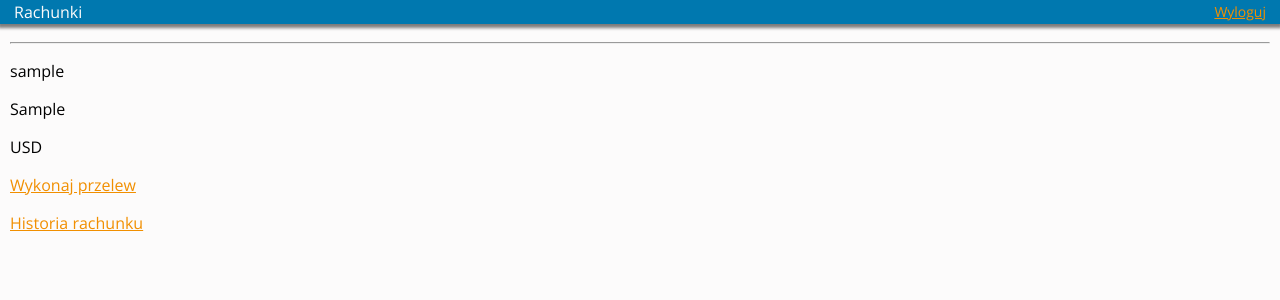
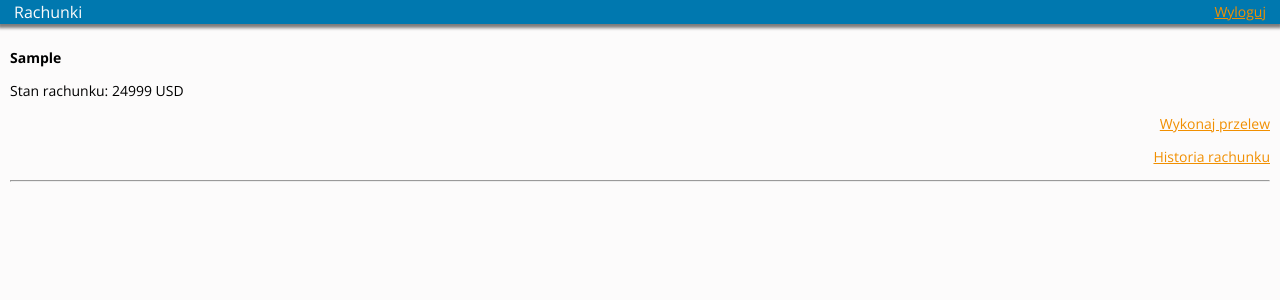
Before and after one commit to dineshmetkari/sea-bank.seabank, a Django app: page /ebanking/index.html in a window 1280 px wide. Shown: the part 64-364 px from the top of the page. Run offline with Django 3.2, Linux system fonts and the light colour scheme; a user stored in the database is signed in; tables that the repository leaves empty hold one stand-in row (values such as "Sample post"); parts of the project's set-up code (start-up, migrations or seed data) failed here and were passed over.

Commit message:
Fixed small issues with index and history pages

```diff
--- a/ebanking/static/css/style.css
+++ b/ebanking/static/css/style.css
@@ -65,12 +65,24 @@ a:hover {
 	color: #9d6006;
 }
 
+p {
+
+}
+
 #content {
 	padding: 10px 10px;
 }
 
 h1, h2, p, td, li, label, input {
 	font-family: 'Open Sans', sans-serif;
+}
+
+p {
+	font-size: 14px;
+}
+p.link {
+	width: 100%;
+	text-align: right;
 }
 
 input {
--- a/ebanking/urls.py
+++ b/ebanking/urls.py
@@ -8,10 +8,7 @@ urlpatterns = patterns('',
 	url(r'^login/$', 'ebanking.views.login',name='login'),
 	url(r'^logout/$', 'ebanking.views.logout',name='logout'),
 	url(r'^logout/success.html$', TemplateView.as_view(template_name='ebanking/logout_success.html'),name='logout_success'),
-	url(r'^index.html$', login_required(
-			TemplateView.as_view(template_name='ebanking/index.html'),
-			redirect_field_name=''
-		)),
+	url(r'^index.html$', 'ebanking.views.index',name='index'),
 	url(r'^(?P<account_id>\d+)/history.html$', 'ebanking.views.history',name='history'),
 	url(r'^(?P<account_id>\d+)/transfer/form.html$', 'ebanking.views.transfer_form',name='transfer_form'),
 	url(r'^(?P<account_id>\d+)/transfer/confirm.html$', 'ebanking.views.transfer_confirm',name='transfer_confirm'),
--- a/ebanking/views.py
+++ b/ebanking/views.py
@@ -6,11 +6,14 @@ from django.shortcuts import render, render_to_response, get_list_or_404
 from django.contrib.auth.decorators import login_required
 from django.template import RequestContext
 from django.http import HttpResponseRedirect, Http404
+from django.db.models import Sum
 
 from ebanking.models import *
 from ebanking.forms import *
 from ebanking.sms import Sms
 from ebanking.utils import random_string
+
+
 
 def login(request):
     if request.method != 'POST':
@@ -31,6 +34,20 @@ def login(request):
 def logout(request):
     auth_logout(request)
     return HttpResponseRedirect(reverse('logout_success'))
+
+@login_required
+def index(request):
+    accounts = Account.objects.filter(user__username=request.user)
+    for a in accounts:
+        a.transactions = a.transaction_set.filter(confirmed=True).aggregate(Sum('value'))
+        if a.transactions.get("value__sum") is not None:
+            a.sum = 25000 - a.transactions.get("value__sum")
+        else:
+            a.sum = 25000
+    #if not t:
+    #    raise Http404
+    return render(request,'ebanking/index.html', {'accounts': accounts})
+
 
 @login_required
 def history(request, account_id):
--- a/templates/ebanking/base.html
+++ b/templates/ebanking/base.html
@@ -4,7 +4,7 @@
 	<script type="text/javascript" src="{{ STATIC_URL }}js/jquery-1.8.3.min.js"></script>
 	<meta http-equiv="Content-Type" content="text/html; charset=utf-8">
 	<link rel="stylesheet" type="text/css" href="{{ STATIC_URL }}css/style.css">
-	<link rel="stylesheet" type="text/css" href='http://fonts.googleapis.com/css?family=Open+Sans:400,600,700&subset=latin,latin-ext'>
+	<link href='http://fonts.googleapis.com/css?family=Open+Sans:400italic,400,300,600,700' rel='stylesheet' type='text/css'>
 	<title>{% block title %}Bank morski{% endblock %}</title>
 </head>
 <body>
--- a/templates/ebanking/index.html
+++ b/templates/ebanking/index.html
@@ -1,14 +1,13 @@
 {% extends "ebanking/base.html" %}
 {% block header %}Rachunki{% endblock %}
 {% block content %}
-{% for account in user.account_set.all %}
+{% for account in accounts %}
 <div>
+	<p><b>{{ account.iban }}</b></p>
+	<p>Stan rachunku: {{ account.sum }} {{ account.currency }}</p>
+	<p class="link"><a href="{{ account.id }}/transfer/form.html">Wykonaj przelew</a></p>
+	<p class="link"><a href="{{ account.id }}/history.html">Historia rachunku</a></p>
 	<hr />
-	<p>{{ account.user.username }}</p>
-	<p>{{ account.iban }}</p>
-	<p>{{ account.currency }}</p>
-	<p><a href="{{ account.id }}/transfer/form.html">Wykonaj przelew</a></p>
-	<p><a href="{{ account.id }}/history.html">Historia rachunku</a></p>
 </div>
 {% endfor %}
 {% endblock %}
--- a/templates/ebanking/transfer_form.html
+++ b/templates/ebanking/transfer_form.html
@@ -10,6 +10,6 @@
 <input type="hidden" name="sender_account" value="{{ account_id }}" /></td>
 {{ form.as_p }}
 </table>
-<input class="submit" type="submit" value="Submit" />
+<input class="submit" type="submit" value="Dalej" />
 </form>
 {% endblock %}
```
Also changed, not shown: templates/ebanking/history.html (+10 -1 lines).
